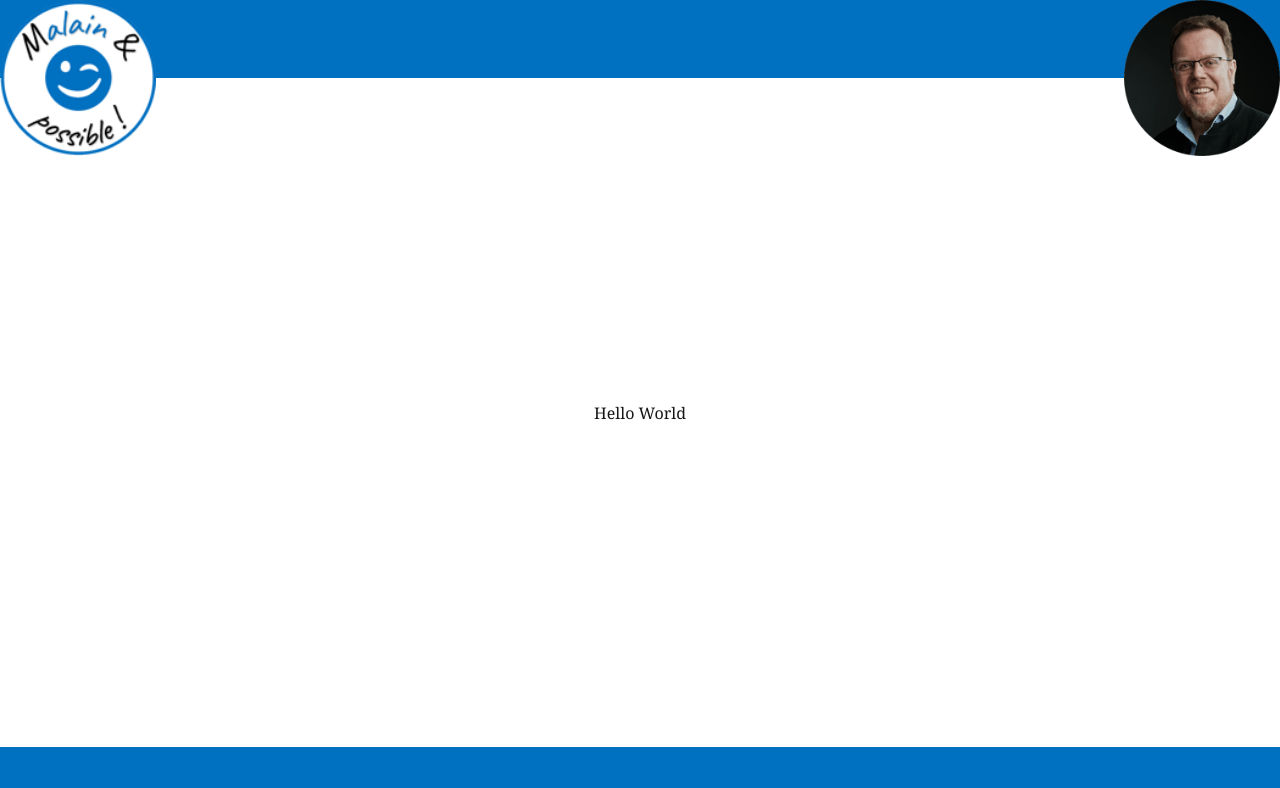
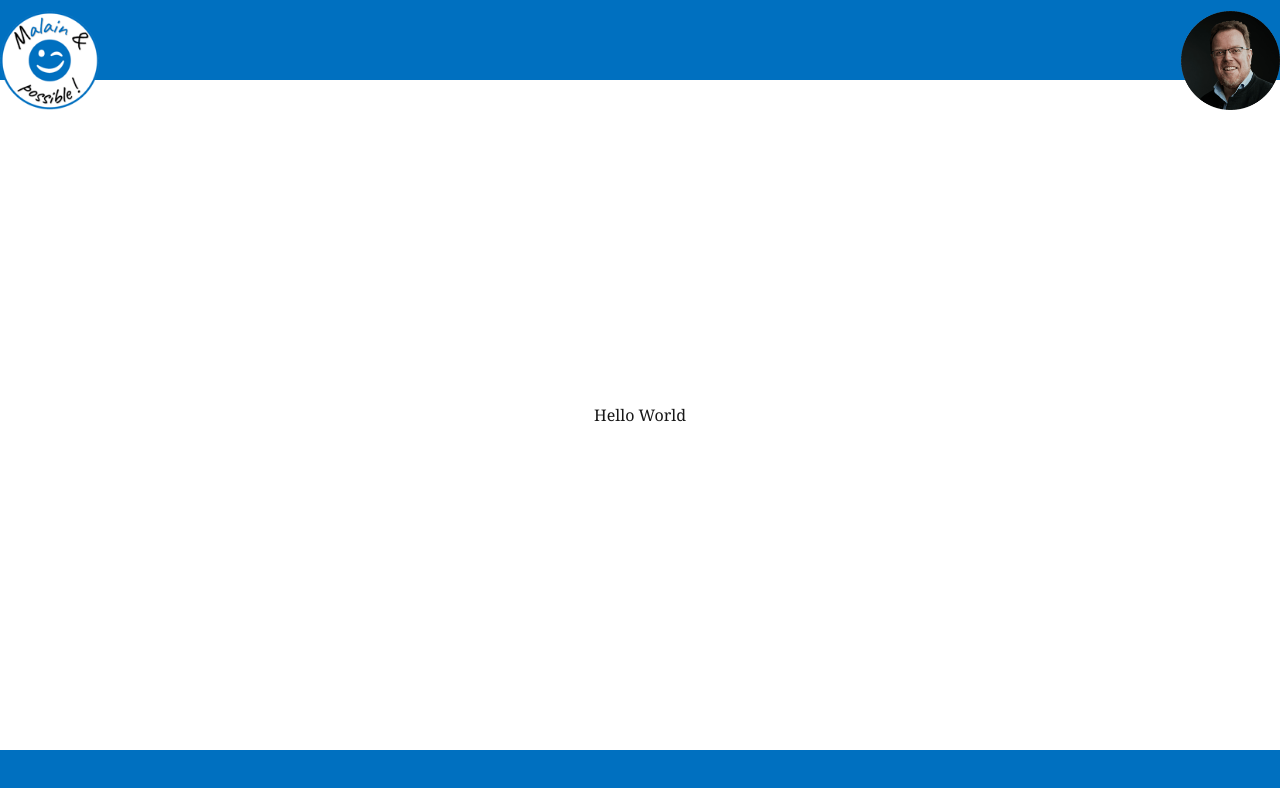
Before and after one commit to AlainMeunierFr/web-malain-et-possible, a Next.js app: page / in a window 1280 px wide. Shown: the top 788 px of the page. Built offline with nearby package versions, Linux system fonts and the light colour scheme.

Commit message:
Adjust proportions based on 914px reference: header 80px, logo/photo 11px-110px, footer 50px

```diff
--- a/app/page.module.css
+++ b/app/page.module.css
@@ -1,8 +1,8 @@
 .main {
   /* Padding pour éviter que le contenu soit caché par le header et footer fixes */
-  /* Header: 78px (8.57%), Footer: 53px (5.82%) */
-  padding-top: max(78px, 8.57vh);
-  padding-bottom: max(53px, 5.82vh);
+  /* Header: 80px (8.75%), Footer: 50px (5.47%) */
+  padding-top: max(80px, 8.75vh);
+  padding-bottom: max(50px, 5.47vh);
   min-height: 100vh;
   display: flex;
   align-items: center;
--- a/components/Footer.module.css
+++ b/components/Footer.module.css
@@ -6,8 +6,8 @@
   width: 100%;
   background-color: var(--BleuFonce);
   z-index: 1000;
-  /* 53px pour 911px de page = 5.82% */
-  /* Pour responsive: minimum 53px, maximum proportionnel à la hauteur */
-  height: max(53px, 5.82vh);
-  min-height: 53px;
+  /* Footer commence à 864px pour 914px = 94.53%, donc hauteur = 914-864 = 50px = 5.47% */
+  /* Pour responsive: minimum 50px, proportionnel à la hauteur */
+  height: max(50px, 5.47vh);
+  min-height: 50px;
 }
--- a/components/Header.module.css
+++ b/components/Header.module.css
@@ -6,44 +6,43 @@
   width: 100%;
   background-color: var(--BleuFonce);
   z-index: 1000;
-  /* 78px pour 911px de page = 8.57% */
-  /* Pour responsive: minimum 78px, maximum proportionnel à la hauteur */
-  height: max(78px, 8.57vh);
-  min-height: 78px;
+  /* 80px pour 914px de page = 8.75% */
+  /* Pour responsive: minimum 80px, proportionnel à la hauteur */
+  height: max(80px, 8.75vh);
+  min-height: 80px;
   overflow: visible;
 }
 
 .logoContainer {
   position: absolute;
-  top: 0;
+  /* Début à 11px pour 914px = 1.2% */
+  top: max(11px, 1.2vh);
   left: 0;
   z-index: 1001;
-  /* Le logo flotte au-dessus de la têtière et dépasse vers le bas */
-  /* Environ 1.5 à 2 fois la hauteur de la têtière (78px) = 117-156px */
 }
 
 .logo {
   display: block;
   width: auto;
-  height: clamp(117px, 20vh, 156px);
-  /* Le logo déborde de la têtière vers le bas */
-  /* 50-60% de la hauteur du logo dépasse en dessous de la têtière */
+  /* Logo/photo de 11px à 110px = 99px de haut (110-11) pour 914px = 10.83% */
+  height: max(99px, 10.83vh);
+  min-height: 99px;
   object-fit: contain;
 }
 
 .photoContainer {
   position: absolute;
-  top: 0;
+  /* Début à 11px pour 914px = 1.2% */
+  top: max(11px, 1.2vh);
   right: 0;
   z-index: 1001;
-  /* La photo flotte au-dessus de la têtière et dépasse vers le bas */
 }
 
 .photo {
   display: block;
   width: auto;
-  height: clamp(117px, 20vh, 156px);
-  /* La photo déborde de la têtière vers le bas */
-  /* 50-60% de la hauteur de la photo dépasse en dessous de la têtière */
+  /* Logo/photo de 11px à 110px = 99px de haut (110-11) pour 914px = 10.83% */
+  height: max(99px, 10.83vh);
+  min-height: 99px;
   object-fit: contain;
 }
```
Also changed, not shown: Résultat/Screen Shot 01-17-26 at 04.41 PM.JPG (added).
